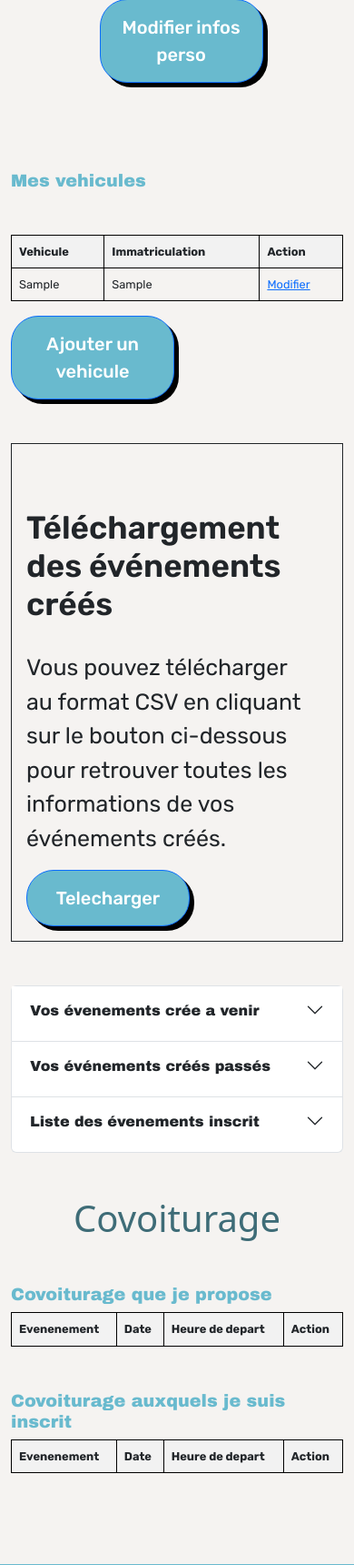
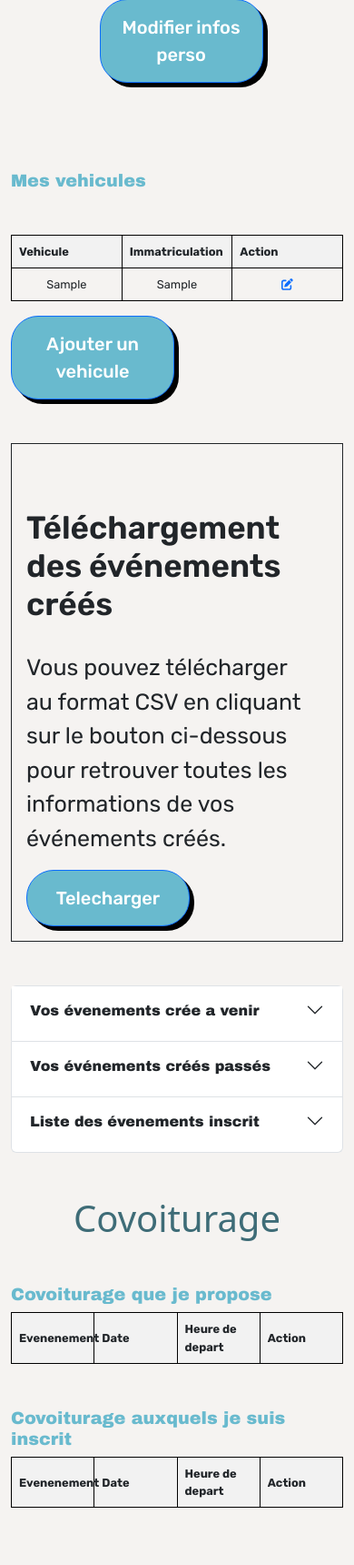
Before and after one commit to igor-jean/here_we_go, a PHP site: page /here_we_go/monCompte in a window 390 px wide. Shown: the part 907-2627 px from the top of the page at 91% size. Run offline with PHP 8.4, Linux system fonts and the light colour scheme; the visitor is signed in with stand-in values (Sample User, id 1); tables that the repository leaves empty or names only in its code hold one stand-in row (values such as "Sample post"); grey boxes marked "Sample" are stand-in pictures; lists and menus that the app fills with data are empty; some libraries are stand-ins or nearby versions; some web fonts are replaced.

Commit message:
Responsive terminé

```diff
--- a/styles/_monCompte.scss
+++ b/styles/_monCompte.scss
@@ -13,6 +13,13 @@
 table {
     border-collapse: collapse;
     width: 100%;
+    table-layout: fixed;
+
+    td {
+        overflow: hidden;
+        text-overflow: ellipsis;
+        text-align: center;
+    }
 
     @media screen and (max-width:1200px) {
         font-size: 1rem;
--- a/styles/_settings.scss
+++ b/styles/_settings.scss
@@ -322,3 +322,26 @@
     white-space: nowrap;
     width: 1px;
 }
+
+.show-link {
+    display: none;
+
+    @media screen and (max-width: 670px) {
+        display: table-cell;
+    }
+}
+
+.hide-link {
+    @media screen and (max-width: 670px) {
+        display: none;
+    }
+}
+
+.list-unstyled {
+    @media screen and (max-width: 670px) {
+        li {
+            font-size: 1.2rem !important;
+        }
+
+    }
+}
--- a/styles/styles.css
+++ b/styles/styles.css
@@ -297,6 +297,27 @@
   width: 1px;
 }
 
+.show-link {
+  display: none;
+}
+@media screen and (max-width: 670px) {
+  .show-link {
+    display: table-cell;
+  }
+}
+
+@media screen and (max-width: 670px) {
+  .hide-link {
+    display: none;
+  }
+}
+
+@media screen and (max-width: 670px) {
+  .list-unstyled li {
+    font-size: 1.2rem !important;
+  }
+}
+
 .notifUser {
   width: 30px;
   height: 30px;
@@ -489,6 +510,12 @@
 table {
   border-collapse: collapse;
   width: 100%;
+  table-layout: fixed;
+}
+table td {
+  overflow: hidden;
+  text-overflow: ellipsis;
+  text-align: center;
 }
 @media screen and (max-width: 1200px) {
   table {
@@ -798,6 +825,12 @@
 table {
   border-collapse: collapse;
   width: 100%;
+  table-layout: fixed;
+}
+table td {
+  overflow: hidden;
+  text-overflow: ellipsis;
+  text-align: center;
 }
 @media screen and (max-width: 1200px) {
   table {
--- a/views/admin/evenements.php
+++ b/views/admin/evenements.php
@@ -18,7 +18,8 @@
                     <td><?php echo $event->getTitre(); ?></td>
                     <td><?php echo $event->getDateEvent(); ?></td>
                     <td><?php echo $event->getVille(); ?></td>
-                    <td><a href='?controller=admin&action=validateAnEvent&id_event=<?php echo $event->getIdEvent(); ?>' class="btn btn-success">Valider</a></td>
+                    <td class="hide-link"><a href='?controller=admin&action=validateAnEvent&id_event=<?php echo $event->getIdEvent(); ?>' class="btn btn-success">Valider</a></td>
+                    <td class="show-link"><a href='?controller=admin&action=validateAnEvent&id_event=<?php echo $event->getIdEvent(); ?>'><i style="color: green"class="fa-solid fa-check"></i></a></td>
                 </tr>
             <?php } ?>
         </tbody>
@@ -40,7 +41,8 @@
                         <td><?php echo $event->getTitre(); ?></td>
                         <td><?php echo $event->getDateEvent(); ?></td>
                         <td><?php echo $event->getVille(); ?></td>
-                        <td><a href='?controller=admin&action=updateAnEvent&id_event=<?php echo $event->getIdEvent(); ?>' class="btn btn-primary">Modifier</a></td>
+                        <td class="hide-link"><a href='?controller=admin&action=updateAnEvent&id_event=<?php echo $event->getIdEvent(); ?>' class="btn btn-primary">Modifier</a></td>
+                        <td class="show-link"><a href='?controller=admin&action=updateAnEvent&id_event=<?php echo $event->getIdEvent(); ?>'><i class="fa-solid fa-pen-to-square"></i></a></td>
                     </tr>
                 <?php } ?>
             </tbody>
--- a/views/utilisateurs/monCompte.php
+++ b/views/utilisateurs/monCompte.php
@@ -53,7 +53,7 @@
                             <td>".$vehicule->getImmatriculation()."</td>
                             <td class='none-vehicule'>".$vehicule->getNb_places()."</td>
                             <td class='none-vehicule'>".Vehicule::findTypeVehicule($vehicule->getId_vehicule())."</td>
-                            <td><a href='/here_we_go/monCompte/modifier_mon_vehicule/".$vehicule->getId_vehicule_utilisateur()."'>Modifier</a></td>
+                            <td><a href='/here_we_go/monCompte/modifier_mon_vehicule/".$vehicule->getId_vehicule_utilisateur()."'><i class='fa-solid fa-pen-to-square'></i></a></td>
                         </tr>
                     ";
                 }
@@ -212,7 +212,7 @@
                     <td><?php echo date("m/d/y", strtotime(Evenement::find($covoit->getIdEvent())->getDateEvent())); ?></td>
                     <td><?php echo date("H\hi", strtotime($covoit->getHeureDepart())); ?></td>
                     <td class="none-vehicule"><?php echo $covoit->getLieuDepart(); ?></td>
-                    <td><a href="/here_we_go/monCompte/modifier_mon_covoiturage/<?php echo $covoit->getIdCovoiturage(); ?>">Voir</a></td>
+                    <td><a href="/here_we_go/monCompte/modifier_mon_covoiturage/<?php echo $covoit->getIdCovoiturage(); ?>"><i class="fa-solid fa-eye"></i></a></td>
                 </tr>
                 <?php } ?>
             </table>
@@ -232,7 +232,7 @@
                         <td><?php echo date("m/d/y", strtotime(Evenement::find($covoit->getIdEvent())->getDateEvent())); ?></td>
                         <td><?php echo date("H\hi", strtotime($covoit->getHeureDepart())); ?></td>
                         <td class="none-vehicule"><?php echo $covoit->getLieuDepart(); ?></td>
-                        <td><a href="/here_we_go/covoiturage/<?php echo $covoit->getIdCovoiturage(); ?>">Voir</a></td>
+                        <td><a href="/here_we_go/covoiturage/<?php echo $covoit->getIdCovoiturage(); ?>"><i class="fa-solid fa-eye"></i></a></td>
                     </tr>
                     <?php } ?>
                 </table>
```
Also changed, not shown: views/admin/categorieVehiculeAdministration.php (+4 -4 lines), views/admin/utilisateurs.php (+8 -6 lines), 1 other file.
